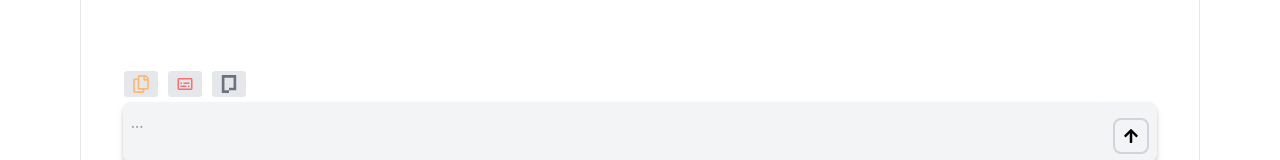
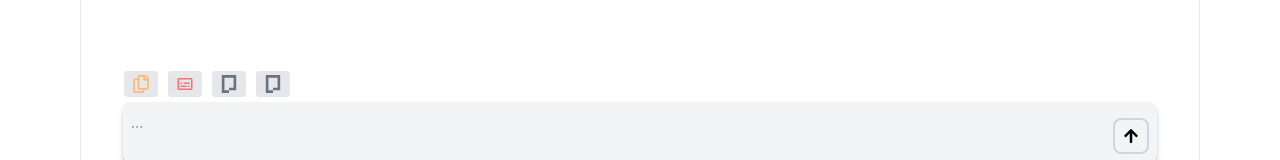
Before and after one commit to opvelll/react-ai-chat-view, a React (Vite) app: page / in a window 1280 px wide. Shown: the part 584-744 px from the top of the page. Built offline with nearby package versions, Linux system fonts and the light colour scheme.

Commit message:
refactor: Update AppTest to handle multiple text inputs

```diff
--- a/src/AppTest.tsx
+++ b/src/AppTest.tsx
@@ -17,7 +17,7 @@ function App() {
     // contextの最後のcontentをコピーして返す
     const last = context[context.length - 1].content;
     return {
-      content: typeof last === "string" ? last : (last[0].type === "text" ? last[0].text : last[0].image_url.url),
+      content: typeof last === "string" ? last : (last[1].type == "text" ? last[1].text : last[1].image_url.url.substring(0, 40)),
       tokenCount: 10,
       totalTokenCount: 100
     }
@@ -56,6 +56,15 @@ function App() {
       icon: <SiPagekit />,
       func: handleGetAllPageButton,
       color: "text-gray-500",
+    },
+    {
+      title: "many text",
+      icon: <SiPagekit />,
+      func: async (inputTextValue: string) => {
+        const row = "test".repeat(100) + "\n";
+        return { newText: inputTextValue + row.repeat(100) + "\ntest", newImages: [] }
+      },
+      color: "text-gray-500",
     }
   ]
 
```
